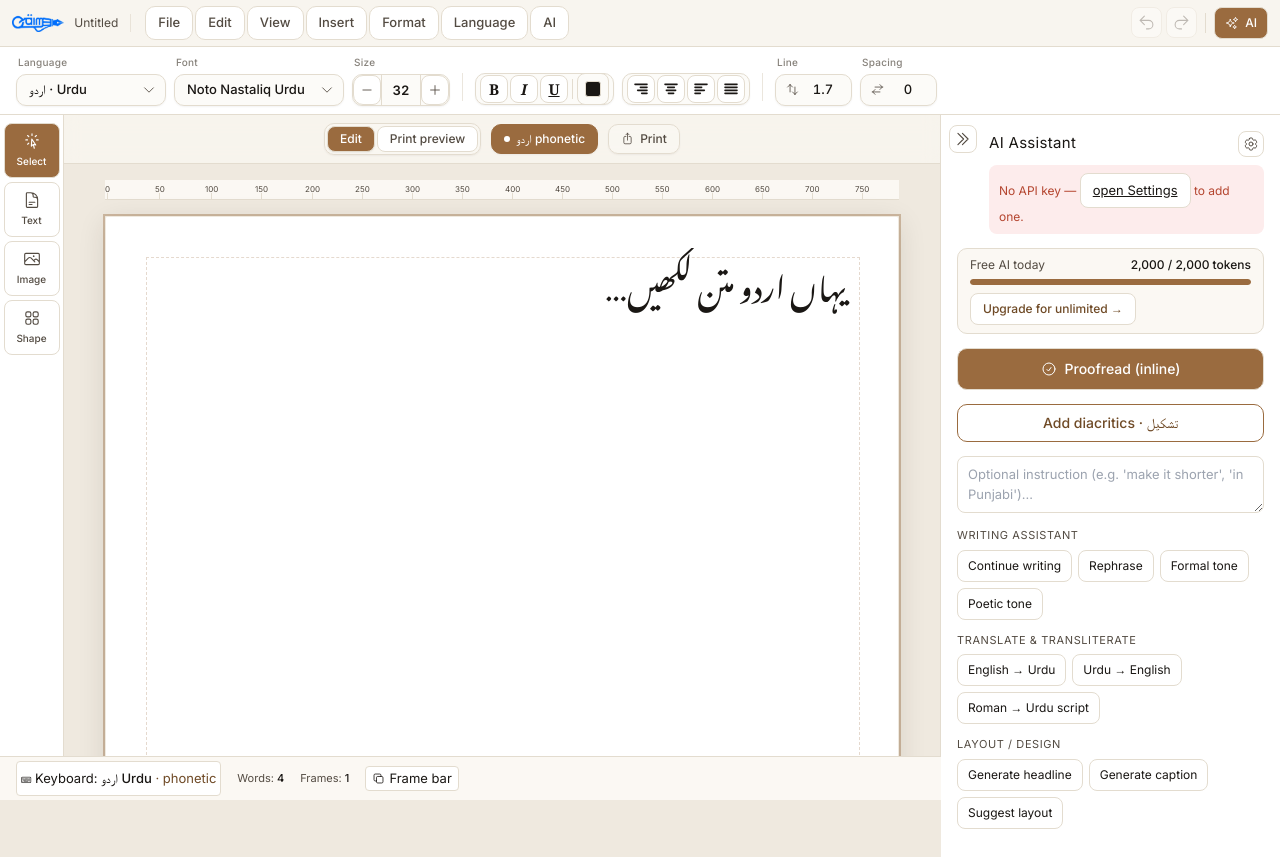
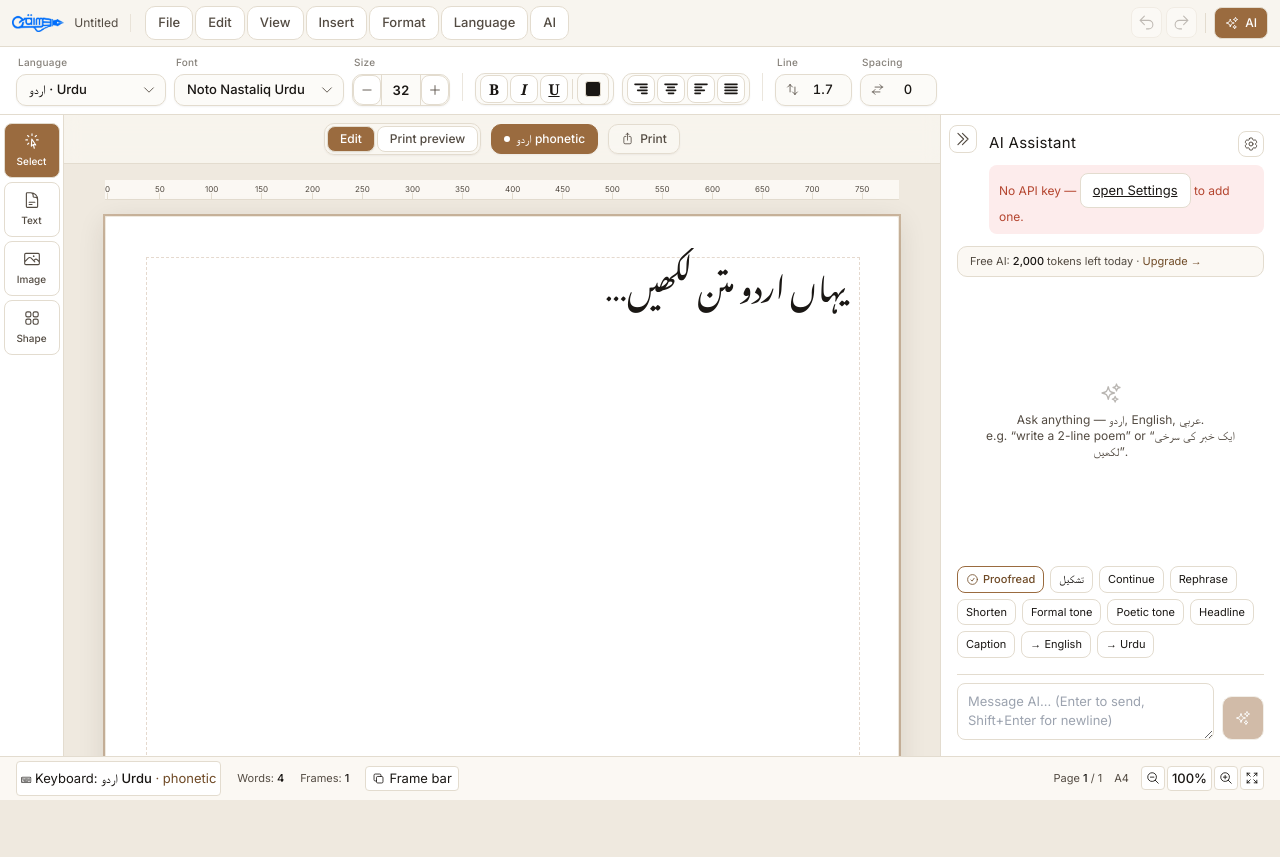
Before and after one commit to HarfSaz/harfsaz, a React (Vite) app: page / in a window 1280 px wide. After the commit the page ends 800 px from the top, so only its background shows below. Built offline with nearby package versions, Linux system fonts and the light colour scheme; a web font is replaced by a local one.

Commit message:
new qalam

```diff
--- a/src/components/AiPanel.tsx
+++ b/src/components/AiPanel.tsx
@@ -1,44 +1,45 @@
-import { useEffect, useState } from "react";
+import { useEffect, useRef, useState } from "react";
 import { CheckAll as CheckCheck, Sparkles, Settings } from "./ui/icons";
-import { aiTask, aiKeyPresent, aiProofreadInline, aiAddDiacritics, AiTask } from "../lib/tauri";
+import {
+  aiChat,
+  aiKeyPresent,
+  aiProofreadInline,
+  aiAddDiacritics,
+  ChatMessage,
+} from "../lib/tauri";
 import { useDoc, useSelectedFrame } from "../lib/store";
 import { useSuggestions } from "../lib/suggestions";
 import { getLanguage } from "../lib/languages";
-import { useUsage, FREE_DAILY_TOKENS } from "../lib/usage";
+import { useUsage } from "../lib/usage";
 import { useUi } from "../lib/ui";
 
-/** Quick actions grouped by the AI capabilities (proofread is handled inline). */
-const ACTIONS: { group: string; items: { label: string; task: AiTask }[] }[] = [
-  {
-    group: "Writing assistant",
-    items: [
-      { label: "Continue writing", task: { kind: "write", mode: "continue" } },
-      { label: "Rephrase", task: { kind: "write", mode: "rephrase" } },
-      { label: "Formal tone", task: { kind: "write", mode: "tone", tone: "formal / news" } },
-      { label: "Poetic tone", task: { kind: "write", mode: "tone", tone: "poetic / literary" } },
-    ],
-  },
-  {
-    group: "Translate & transliterate",
-    items: [
-      { label: "English → Urdu", task: { kind: "translate", target: "urdu" } },
-      { label: "Urdu → English", task: { kind: "translate", target: "english" } },
-      { label: "Roman → Urdu script", task: { kind: "translate", target: "roman_to_urdu" } },
-    ],
-  },
-  {
-    group: "Layout / design",
-    items: [
-      { label: "Generate headline", task: { kind: "layout", mode: "headline" } },
-      { label: "Generate caption", task: { kind: "layout", mode: "caption" } },
-      { label: "Suggest layout", task: { kind: "layout", mode: "layout_suggest" } },
-    ],
-  },
+// Quick prompts the user can fire on the selected frame's text (sent as chat).
+const QUICK: { label: string; prompt: (text: string) => string }[] = [
+  { label: "Continue", prompt: (t) => `Continue writing this naturally:\n\n${t}` },
+  { label: "Rephrase", prompt: (t) => `Rephrase this:\n\n${t}` },
+  { label: "Shorten", prompt: (t) => `Make this shorter:\n\n${t}` },
+  { label: "Formal tone", prompt: (t) => `Rewrite this in a formal/news tone:\n\n${t}` },
+  { label: "Poetic tone", prompt: (t) => `Rewrite this in a poetic/literary tone:\n\n${t}` },
+  { label: "Headline", prompt: (t) => `Write a short, punchy headline for this:\n\n${t}` },
+  { label: "Caption", prompt: (t) => `Write a concise caption for this:\n\n${t}` },
+  { label: "→ English", prompt: (t) => `Translate this into natural English:\n\n${t}` },
+  { label: "→ Urdu", prompt: (t) => `Translate this into natural Urdu (Nastaliq):\n\n${t}` },
 ];
+
+interface UiMsg {
+  role: "user" | "assistant";
+  content: string;
+}
+
+const SYSTEM_PROMPT =
+  "You are Qalam's writing assistant — an expert multilingual writer and editor " +
+  "for Urdu, Arabic, Persian and English. Respond in the language the user writes " +
+  "in (or the language they ask for). Be concise. Return ONLY the requested text " +
+  "with no preamble, no explanations, and no surrounding quotes.";
 
 export function AiPanel() {
   const sel = useSelectedFrame();
-  const updateFrame = useDoc((s) => s.updateFrame);
+  const setFrameContent = useDoc((s) => s.setFrameContent);
 
   const setForFrame = useSuggestions((s) => s.setForFrame);
   const suggestionCount = useSuggestions(
@@ -51,14 +52,46 @@ export function AiPanel() {
   const canUse = useUsage((s) => s.canUse());
   const record = useUsage((s) => s.record);
   const rollDay = useUsage((s) => s.rollDay);
+  const setPlan = useUsage((s) => s.setPlan);
   const setUpgradeOpen = useUi((s) => s.setUpgradeOpen);
   const setSettingsOpen = useUi((s) => s.setSettingsOpen);
   const settingsOpen = useUi((s) => s.settingsOpen);
-  useEffect(() => { rollDay(); }, [rollDay]);
+  useEffect(() => {
+    rollDay();
+  }, [rollDay]);
+
+  const [keyOk, setKeyOk] = useState<boolean | null>(null);
+  const [busy, setBusy] = useState(false);
+  const [proofBusy, setProofBusy] = useState(false);
+  const [error, setError] = useState<string | null>(null);
+  const [input, setInput] = useState("");
+  const [proofNote, setProofNote] = useState<string | null>(null);
+  // The chat thread (conversation context). Persists for the session.
+  const [messages, setMessages] = useState<UiMsg[]>([]);
+
+  const threadRef = useRef<HTMLDivElement>(null);
+  // Auto-scroll to the latest message.
+  useEffect(() => {
+    threadRef.current?.scrollTo({ top: threadRef.current.scrollHeight, behavior: "smooth" });
+  }, [messages, busy]);
+
+  // Re-check key presence on mount and when Settings closes. A saved own-key
+  // uncaps usage (BYOK) — the meter only protects a hosted/free tier.
+  useEffect(() => {
+    if (settingsOpen) return;
+    aiKeyPresent()
+      .then((ok) => {
+        setKeyOk(ok);
+        if (ok && plan === "free") setPlan("byok");
+      })
+      .catch(() => setKeyOk(false));
+    // eslint-disable-next-line react-hooks/exhaustive-deps
+  }, [settingsOpen]);
 
   /** Gate an AI call: block at the daily cap, record tokens after success. */
   async function gated<T extends { tokens: number }>(fn: () => Promise<T>): Promise<T | null> {
     if (!canUse) {
+      setError("Daily free AI limit reached — upgrade or add your own key.");
       setUpgradeOpen(true);
       return null;
     }
@@ -67,23 +100,45 @@ export function AiPanel() {
     return res;
   }
 
-  const [keyOk, setKeyOk] = useState<boolean | null>(null);
-  const [busy, setBusy] = useState(false);
-  const [proofBusy, setProofBusy] = useState(false);
-  const [error, setError] = useState<string | null>(null);
-  const [output, setOutput] = useState<string>("");
-  const [instruction, setInstruction] = useState("");
-  const [proofNote, setProofNote] = useState<string | null>(null);
+  /** Send a message (from the composer or a quick action) into the chat thread. */
+  async function send(text: string) {
+    const prompt = text.trim();
+    if (!prompt || busy) return;
+    setError(null);
 
-  // Re-check key presence on mount AND whenever the Settings dialog closes, so
-  // saving a key clears the "No API key" warning immediately (no restart).
-  useEffect(() => {
-    if (settingsOpen) return; // re-check once it closes
-    aiKeyPresent().then(setKeyOk).catch(() => setKeyOk(false));
-  }, [settingsOpen]);
+    // Append the user's message and build the history we'll send.
+    const history: ChatMessage[] = [
+      ...messages.map((m) => ({ role: m.role, content: m.content })),
+      { role: "user", content: prompt },
+    ];
+    setMessages((m) => [...m, { role: "user", content: prompt }]);
+    setInput("");
+    setBusy(true);
+    try {
+      const res = await gated(() => aiChat(history, SYSTEM_PROMPT));
+      if (res) {
+        setMessages((m) => [...m, { role: "assistant", content: res.output }]);
+      }
+    } catch (e) {
+      setError(String(e));
+    } finally {
+      setBusy(false);
+    }
+  }
 
-  // Inline proofread: fetch span-level corrections and hand them to the frame
-  // for non-destructive highlight + accept/reject (qalam.ai-style).
+  function quick(label: (typeof QUICK)[number]) {
+    if (!sel?.frame.text?.trim()) {
+      setError("Select a text frame with some text first.");
+      return;
+    }
+    send(label.prompt(sel.frame.text));
+  }
+
+  function addToFrame(content: string, mode: "replace" | "append") {
+    if (sel) setFrameContent(sel.page.id, sel.frame.id, content, mode);
+  }
+
+  // Inline proofread (still operates directly on the frame).
   async function proofread() {
     if (!sel) {
       setError("Select a text frame first.");
@@ -94,12 +149,12 @@ export function AiPanel() {
     setProofNote(null);
     try {
       const res = await gated(() => aiProofreadInline(sel.frame.text));
-      if (!res) return; // gated → upgrade modal shown
+      if (!res) return;
       setForFrame(sel.frame.id, sel.frame.text, res.corrections);
       setProofNote(
         res.corrections.length === 0
           ? "No errors found ✓"
-          : `${res.corrections.length} suggestion(s) — review them in the frame.`
+          : `${res.corrections.length} suggestion(s) — review in the frame.`
       );
     } catch (e) {
       setError(String(e));
@@ -108,8 +163,6 @@ export function AiPanel() {
     }
   }
 
-  // Add diacritics/harakat (تشكيل) to the frame text via Claude. Available for
-  // Arabic/Persian/Urdu (and their diacritized variants).
   const lang = sel ? getLanguage(sel.frame.lang) : null;
   const baseLang = lang ? (lang.base ?? lang.code) : "ur";
   const canDiacritize = ["ar", "fa", "ur"].includes(baseLang);
@@ -121,10 +174,9 @@ export function AiPanel() {
     }
     setBusy(true);
     setError(null);
-    setOutput("");
     try {
       const res = await gated(() => aiAddDiacritics(sel.frame.text, baseLang));
-      if (res) setOutput(res.output);
+      if (res) setMessages((m) => [...m, { role: "assistant", content: res.output }]);
     } catch (e) {
       setError(String(e));
     } finally {
@@ -132,41 +184,22 @@ export function AiPanel() {
     }
   }
 
-  async function run(task: AiTask) {
-    if (!sel) {
-      setError("Select a text frame first.");
-      return;
-    }
-    setBusy(true);
-    setError(null);
-    setOutput("");
-    try {
-      const res = await gated(() =>
-        aiTask({
-          task,
-          text: sel.frame.text,
-          instruction: instruction.trim() || undefined,
-        })
-      );
-      if (res) setOutput(res.output);
-    } catch (e) {
-      setError(String(e));
-    } finally {
-      setBusy(false);
-    }
-  }
-
-  function applyToFrame() {
-    if (sel && output) {
-      updateFrame(sel.page.id, sel.frame.id, { text: output });
-    }
-  }
-
   return (
-    <aside className="ai-panel ai-panel--embedded" dir="ltr">
+    <aside className="ai-panel ai-panel--embedded flex flex-col" dir="ltr">
+      {/* Header */}
       <div className="ai-header pl-8">
         <div className="flex items-center justify-between">
           <h2>AI Assistant</h2>
+          <div className="flex items-center gap-1">
+            {messages.length > 0 && (
+              <button
+                title="Clear conversation"
+                className="rounded-md px-1.5 py-1 text-[11px] text-ink-soft hover:bg-paper-edge"
+                onClick={() => setMessages([])}
+              >
+                Clear
+              </button>
+            )}
             <button
               title="AI settings (provider & key)"
               className="rounded-md p-1 text-ink-soft hover:bg-paper-edge"
@@ -174,6 +207,7 @@ export function AiPanel() {
             >
               <Settings size={16} />
             </button>
+          </div>
         </div>
         {keyOk === false && (
           <p className="ai-warn">
@@ -186,114 +220,144 @@ export function AiPanel() {
         )}
       </div>
 
-      {/* Daily free-tier meter */}
+      {/* Meter / status (compact) */}
       {plan === "free" ? (
-        <div className="rounded-lg border border-line bg-paper px-3 py-2">
-          <div className="flex items-center justify-between text-xs">
-            <span className="text-ink-soft">Free AI today</span>
-            <span className="font-medium text-ink">
-              {remaining.toLocaleString()} / {FREE_DAILY_TOKENS.toLocaleString()} tokens
-            </span>
-          </div>
-          <div className="mt-1.5 h-1.5 w-full overflow-hidden rounded-full bg-paper-edge">
-            <div
-              className={`h-full rounded-full ${remaining > 0 ? "bg-accent" : "bg-danger"}`}
-              style={{ width: `${Math.max(0, Math.min(100, (remaining / FREE_DAILY_TOKENS) * 100))}%` }}
-            />
-          </div>
         <button
-            className="mt-2 text-xs font-medium text-accent-deep hover:underline"
           onClick={() => setUpgradeOpen(true)}
+          className="shrink-0 rounded-lg border border-line bg-paper px-3 py-1.5 text-left text-[11px] text-ink-soft hover:border-accent"
         >
-            {remaining > 0 ? "Upgrade for unlimited →" : "Daily limit reached — Upgrade →"}
+          Free AI: <span className="font-medium text-ink">{remaining.toLocaleString()}</span> tokens
+          left today · <span className="text-accent-deep">Upgrade →</span>
         </button>
-        </div>
       ) : (
-        <div className="rounded-lg border border-accent bg-paper px-3 py-1.5 text-xs font-medium text-accent-deep">
-          ✦ {plan === "pro" ? "Pro — unlimited AI" : "Your own key — unlimited"}
+        <div className="shrink-0 rounded-lg border border-accent/40 bg-paper px-3 py-1 text-[11px] font-medium text-accent-deep">
+          ✦ Unlimited ({plan === "pro" ? "Pro" : "your key"})
         </div>
       )}
 
-      {/* Inline proofread — the marquee, non-destructive action (qalam.ai-style). */}
+      {/* ── Chat thread (scrollable) ── */}
+      <div
+        ref={threadRef}
+        className="flex min-h-0 flex-1 flex-col gap-2 overflow-y-auto py-1"
+      >
+        {messages.length === 0 && (
+          <div className="flex flex-1 flex-col items-center justify-center px-4 text-center text-xs text-ink-soft">
+            <Sparkles size={22} className="mb-2 opacity-40" />
+            Ask anything — اردو, English, عربي.
+            <br />
+            e.g. “write a 2-line poem” or “ایک خبر کی سرخی لکھیں”.
+          </div>
+        )}
+
+        {messages.map((m, i) =>
+          m.role === "user" ? (
+            <div key={i} className="ml-6 self-end rounded-2xl rounded-br-sm bg-accent px-3 py-2 text-sm text-white" dir="auto">
+              {m.content}
+            </div>
+          ) : (
+            <div key={i} className="mr-2 flex flex-col gap-1">
+              <div
+                className="rounded-2xl rounded-bl-sm border border-line bg-paper px-3 py-2 text-sm text-ink"
+                dir="auto"
+                lang={sel?.frame.lang ?? "ur"}
+              >
+                {m.content}
+              </div>
+              <div className="flex flex-wrap gap-1.5 pl-1">
                 <button
-        className="flex w-full items-center justify-center gap-2 rounded-lg bg-accent px-3 py-2.5 text-sm font-medium text-white transition-colors hover:bg-accent-deep disabled:opacity-45"
+                  disabled={!sel}
+                  onClick={() => addToFrame(m.content, "replace")}
+                  className="rounded-md border border-line px-2 py-0.5 text-[11px] text-ink hover:bg-paper-edge disabled:opacity-40"
+                  title="Replace the frame's text"
+                >
+                  ↹ Add to frame
+                </button>
+                <button
+                  disabled={!sel}
+                  onClick={() => addToFrame(m.content, "append")}
+                  className="rounded-md border border-line px-2 py-0.5 text-[11px] text-ink hover:bg-paper-edge disabled:opacity-40"
+                  title="Append below existing text"
+                >
+                  ＋ Append
+                </button>
+                <button
+                  onClick={() => navigator.clipboard.writeText(m.content)}
+                  className="rounded-md border border-line px-2 py-0.5 text-[11px] text-ink-soft hover:bg-paper-edge"
+                >
+                  Copy
+                </button>
+              </div>
+            </div>
+          )
+        )}
+
+        {busy && (
+          <div className="mr-2 flex items-center gap-2 rounded-2xl rounded-bl-sm border border-line bg-paper px-3 py-2 text-sm text-ink-soft">
+            <Sparkles size={14} className="animate-pulse" /> Thinking…
+          </div>
+        )}
+      </div>
+
+      {error && <p className="ai-error shrink-0">{error}</p>}
+
+      {/* Frame tools row */}
+      <div className="flex shrink-0 flex-wrap gap-1.5">
+        <button
+          className="flex items-center gap-1 rounded-md border border-accent px-2 py-1 text-[11px] font-medium text-accent-deep hover:bg-paper-edge disabled:opacity-40"
           disabled={proofBusy || !sel}
           onClick={proofread}
         >
-        {proofBusy ? (
-          <>
-            <Sparkles size={16} className="animate-pulse" /> Checking…
-          </>
-        ) : (
-          <>
-            <CheckCheck size={16} /> Proofread (inline)
-          </>
-        )}
+          <CheckCheck size={13} /> Proofread
+          {suggestionCount > 0 && <span className="text-accent-deep">({suggestionCount})</span>}
         </button>
-      {proofNote && (
-        <p className="rounded-md bg-paper-edge px-3 py-2 text-xs text-ink-soft">
-          {proofNote}
-          {suggestionCount > 0 && (
-            <span className="ml-1 font-medium text-accent-deep">
-              {suggestionCount} pending.
-            </span>
-          )}
-        </p>
-      )}
-
-      {/* Add diacritics / harakat (تشكيل) — Arabic/Persian/Urdu only. */}
         {canDiacritize && (
           <button
-          className="flex w-full items-center justify-center gap-2 rounded-lg border border-accent px-3 py-2 text-sm font-medium text-accent-deep transition-colors hover:bg-paper-edge disabled:opacity-45"
+            className="rounded-md border border-line px-2 py-1 text-[11px] font-medium text-ink hover:bg-paper-edge disabled:opacity-40"
             disabled={busy || !sel}
             onClick={addDiacritics}
-          title="Add short-vowel marks for non-native readers"
+            title="Add short-vowel marks"
           >
-          Add diacritics · تشکیل
+            تشکیل
           </button>
         )}
-
-      <textarea
-        className="ai-instruction"
-        placeholder="Optional instruction (e.g. 'make it shorter', 'in Punjabi')…"
-        value={instruction}
-        onChange={(e) => setInstruction(e.target.value)}
-        rows={2}
-      />
-
-      <div className="ai-actions">
-        {ACTIONS.map((g) => (
-          <div key={g.group} className="ai-group">
-            <h3>{g.group}</h3>
-            <div className="ai-buttons">
-              {g.items.map((it) => (
+        {QUICK.map((q) => (
           <button
-                  key={it.label}
+            key={q.label}
             disabled={busy || !sel}
-                  onClick={() => run(it.task)}
+            onClick={() => quick(q)}
+            className="rounded-md border border-line px-2 py-1 text-[11px] text-ink hover:bg-paper-edge disabled:opacity-40"
           >
-                  {it.label}
+            {q.label}
           </button>
         ))}
       </div>
+      {proofNote && <p className="shrink-0 text-[11px] text-ink-soft">{proofNote}</p>}
+
+      {/* ── Composer (pinned bottom) ── */}
+      <div className="mt-1 flex shrink-0 items-end gap-2 border-t border-line pt-2">
+        <textarea
+          className="ai-instruction min-h-[44px] flex-1"
+          dir="auto"
+          placeholder="Message AI… (Enter to send, Shift+Enter for newline)"
+          value={input}
+          onChange={(e) => setInput(e.target.value)}
+          onKeyDown={(e) => {
+            if (e.key === "Enter" && !e.shiftKey) {
+              e.preventDefault();
+              send(input);
+            }
+          }}
+          rows={2}
+        />
+        <button
+          className="flex h-[44px] items-center justify-center gap-1.5 rounded-lg bg-accent px-3 text-sm font-medium text-white transition-colors hover:bg-accent-deep disabled:opacity-45"
+          disabled={busy || !input.trim()}
+          onClick={() => send(input)}
+          title="Send (Enter)"
+        >
+          <Sparkles size={16} />
+        </button>
       </div>
-        ))}
-      </div>
-
-      {busy && <p className="ai-status">Thinking…</p>}
-      {error && <p className="ai-error">{error}</p>}
-
-      {output && (
-        <div className="ai-output">
-          <div className="ai-output-text" dir="rtl" lang="ur">
-            {output}
-          </div>
-          <div className="ai-output-actions">
-            <button onClick={applyToFrame}>Apply to frame</button>
-            <button onClick={() => navigator.clipboard.writeText(output)}>Copy</button>
-          </div>
-        </div>
-      )}
     </aside>
   );
 }
--- a/src/lib/tauri.ts
+++ b/src/lib/tauri.ts
@@ -104,6 +104,17 @@ export function aiTask(params: {
   return invoke<AiResponse>("ai_task", { req: params });
 }
 
+export interface ChatMessage {
+  role: "user" | "assistant";
+  content: string;
+}
+
+/** Multi-turn chat with conversation context (the AI panel thread). */
+export function aiChat(messages: ChatMessage[], system: string): Promise<AiResponse> {
+  ensureTauri("AI chat");
+  return invoke<AiResponse>("ai_chat", { messages, system });
+}
+
 export interface Correction {
   original: string;
   suggestion: string;
--- a/src/styles/global.css
+++ b/src/styles/global.css
@@ -204,10 +204,15 @@ button:disabled { opacity: 0.45; cursor: not-allowed; }
   flex-direction: column;
   gap: 14px;
 }
-/* Embedded variant: fills its (already-bordered, already-sized) wrapper. */
+/* Embedded variant: fills its (already-bordered, already-sized) wrapper.
+   It manages its own internal scroll region + pinned bottom composer, so the
+   panel itself must NOT scroll or add a flex gap. */
 .ai-panel--embedded {
   width: 100%;
+  height: 100%;
   border-left: none;
+  overflow: hidden;
+  gap: 12px;
 }
 .ai-header h2 { margin: 0; font-size: 15px; letter-spacing: 0.3px; }
 .ai-warn {
```
Also changed, not shown: src/lib/store.ts (+37 -0 lines), 2 other files (tests, documents, lock files or other folders). Lines whose indentation alone changed are shown as unchanged.
